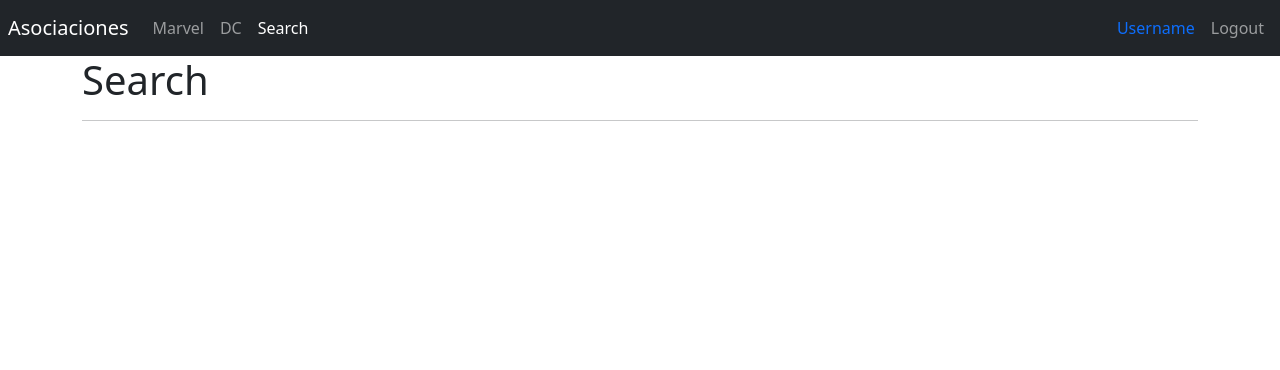
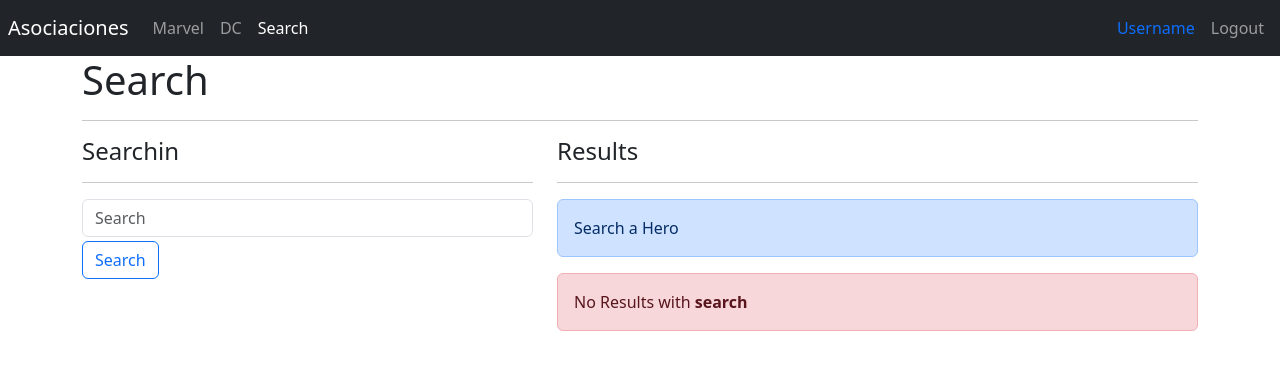
Before and after one commit to EdsonJSF/react-heroes-app, a React (Vite) app: page /search in a window 1280 px wide. Shown: the top 370 px of the page. Built offline with nearby package versions, Linux system fonts and the light colour scheme.

Commit message:
Feat: Seach layout

```diff
--- a/src/heroes/pages/SearchPage.jsx
+++ b/src/heroes/pages/SearchPage.jsx
@@ -1,8 +1,41 @@
+import { HeroCard } from "../components";
+
 export const SearchPage = () => {
   return (
     <>
       <h1>Search</h1>
       <hr />
+
+      <div className="row">
+        <div className="col-5">
+          <h4>Searchin</h4>
+          <hr />
+          <form>
+            <input
+              type="text"
+              placeholder="Search"
+              className="form-control"
+              name="search"
+              autoComplete="off"
+            />
+            <button type="submit" className="btn btn-outline-primary mt-1">
+              Search
+            </button>
+          </form>
+        </div>
+
+        <div className="col-7">
+          <h4>Results</h4>
+          <hr />
+
+          <div className="alert alert-primary">Search a Hero</div>
+          <div className="alert alert-danger">
+            No Results with <b>search</b>
+          </div>
+
+          {/* <HeroCard /> */}
+        </div>
+      </div>
     </>
   );
 };
```
